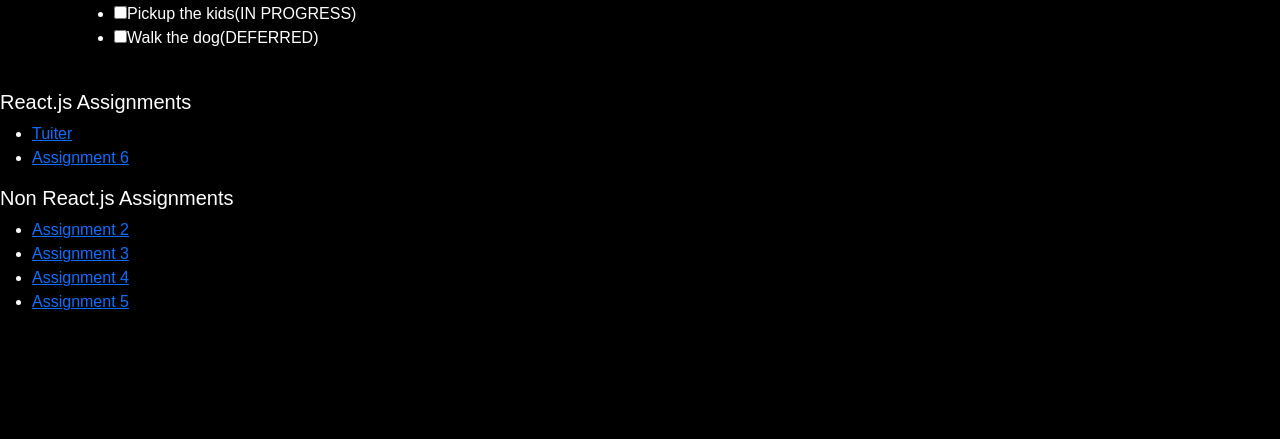
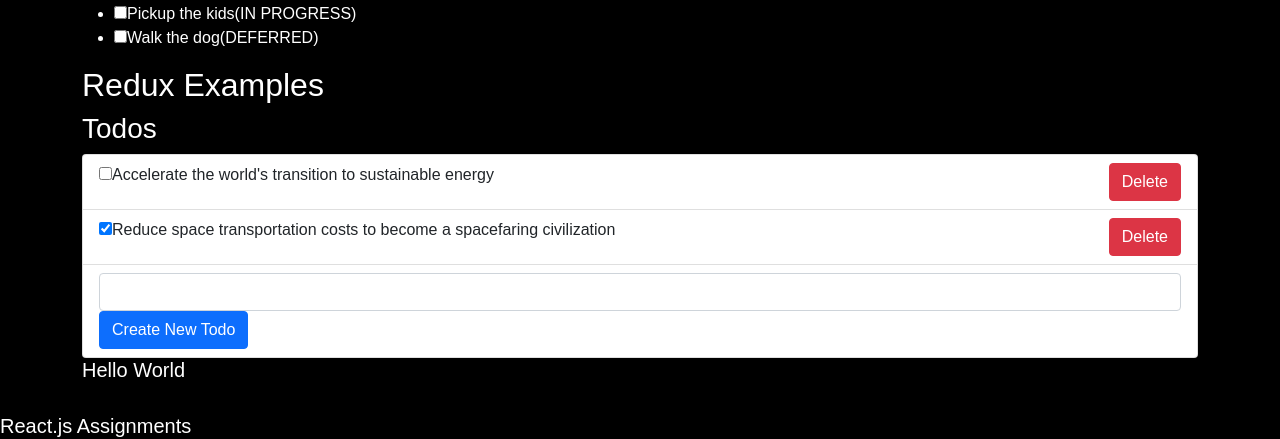
Before and after one commit to catalinagutierrez/web-dev, a React (Create React App) app: page /labs in a window 1280 px wide. Shown: the part 484-923 px from the top of the page. Before the commit the page ends 814 px from the top, so only its background shows below. Built offline with nearby package versions, Linux system fonts and the light colour scheme.

Commit message:
a7 Redux sp22

```diff
--- a/package.json
+++ b/package.json
@@ -10,8 +10,10 @@
     "font-awesome": "^4.7.0",
     "react": "^17.0.2",
     "react-dom": "^17.0.2",
+    "react-redux": "^7.2.6",
     "react-router-dom": "^6.2.2",
     "react-scripts": "5.0.0",
+    "redux": "^4.1.2",
     "web-vitals": "^2.1.3"
   },
   "scripts": {
--- a/public/index.html
+++ b/public/index.html
@@ -34,7 +34,7 @@
     <h1>React.js Assignments</h1>
         <ul>
             <li><a href="/tuiter/home">Tuiter</a></li>
-            <li><a href="/labs">Assignment 6</a></li>
+            <li><a href="/labs">Labs</a></li>
         </ul>
     <h1>Non React.js Assignments</h1>
     <ul>
--- a/src/components/labs/index.js
+++ b/src/components/labs/index.js
@@ -2,21 +2,22 @@ import React from "react";
 import { Link } from "react-router-dom";
 import Classes from "./classes";
 import ConditionalOutput from "./conditional-output";
+import ReduxExamples from "./redux-examples";
 
 import Styles from "./styles";
 import TodoList from "./todo/todo-list";
 
 const Labs = () => {
   return (
-    <>
+    <div>
       <h1>Labs</h1>
       <Link to="/hello">Hello</Link> |<Link to="/tuiter/home">Tuiter</Link>
       <ConditionalOutput />
       <Styles />
       <Classes />
-      <h2>Todo List</h2>
       <TodoList />
-    </>
+      <ReduxExamples />
+    </div>
   );
 };
 
--- /dev/null
+++ b/src/components/labs/redux-examples/hello-redux-example-component.js
@@ -0,0 +1,9 @@
+import React from "react";
+import { useSelector } from "react-redux";
+
+const HelloReduxExampleComponent = () => {
+  const message = useSelector((state) => state.hello.message);
+  return <h1>{message}</h1>;
+};
+
+export default HelloReduxExampleComponent;
--- /dev/null
+++ b/src/components/labs/redux-examples/index.js
@@ -0,0 +1,27 @@
+import React from "react";
+import { Provider } from "react-redux";
+import { createStore, combineReducers } from "redux";
+
+import hello from "./reducers/hello";
+import todos from "./reducers/todos-reducer";
+
+import HelloReduxExampleComponent from "./hello-redux-example-component";
+import Todos from "./todos-component";
+
+const reducers = combineReducers({ hello, todos });
+
+const store = createStore(reducers);
+
+const ReduxExamples = () => {
+  return (
+    <Provider store={store}>
+      <div>
+        <h2>Redux Examples</h2>
+        <Todos />
+        <HelloReduxExampleComponent />
+      </div>
+    </Provider>
+  );
+};
+
+export default ReduxExamples;
--- /dev/null
+++ b/src/components/labs/redux-examples/reducers/hello.js
@@ -0,0 +1,3 @@
+const hello = () => ({ message: "Hello World" });
+
+export default hello;
--- /dev/null
+++ b/src/components/labs/redux-examples/reducers/todos-reducer.js
@@ -0,0 +1,38 @@
+const data = [
+  {
+    _id: "123",
+    do: "Accelerate the world's transition to sustainable energy",
+    done: false,
+  },
+  {
+    _id: "234",
+    do: "Reduce space transportation costs to become a spacefaring civilization",
+    done: true,
+  },
+];
+
+const todosReducer = (state = data, action) => {
+  switch (action.type) {
+    case "create-todo":
+      const newTodo = {
+        ...action.todo,
+        _id: new Date().getTime() + "",
+      };
+      return [...state, newTodo];
+
+    case "delete-todo":
+      return state.filter((todo) => todo !== action.todo);
+
+    case "update-todo":
+      const newTodos = state.map((todo) => {
+        const newTodo = todo._id === action.todo._id ? action.todo : todo;
+        return newTodo;
+      });
+      return newTodos;
+
+    default:
+      return state;
+  }
+};
+
+export default todosReducer;
--- /dev/null
+++ b/src/components/labs/redux-examples/todos-component.js
@@ -0,0 +1,77 @@
+import React, { useState } from "react";
+import { useDispatch, useSelector } from "react-redux";
+
+const Todos = () => {
+  const todos = useSelector((state) => state.todos);
+  const [todo, setTodo] = useState({ do: "", done: false });
+  const dispatch = useDispatch();
+
+  const updateTodoClickHandler = (todo) => {
+    const action = {
+      type: "update-todo",
+      todo,
+    };
+    dispatch(action);
+  };
+
+  const deleteTodoClickHandler = (todo) => {
+    const action = {
+      type: "delete-todo",
+      todo,
+    };
+    dispatch(action);
+  };
+
+  const todoChangeHandler = (event) => {
+    const doValue = event.target.value;
+    const newTodo = {
+      do: doValue,
+    };
+    setTodo(newTodo);
+  };
+
+  const createTodoClickHandler = () => {
+    const action = {
+      type: "create-todo",
+      todo,
+    };
+    dispatch(action);
+  };
+
+  return (
+    <>
+      <h3>Todos</h3>
+      <ul className="list-group">
+        {todos.map((todo) => (
+          <li className="list-group-item">
+            <input
+              checked={todo.done}
+              onChange={(event) =>
+                updateTodoClickHandler({ ...todo, done: event.target.checked })
+              }
+              type="checkbox"
+            />
+            {todo.do}
+            <button
+              onClick={() => deleteTodoClickHandler(todo)}
+              className="btn btn-danger float-end"
+            >
+              Delete
+            </button>
+          </li>
+        ))}
+        <li className="list-group-item">
+          <input
+            onChange={todoChangeHandler}
+            value={todo.do}
+            className="form-control"
+          />
+          <button onClick={createTodoClickHandler} className="btn btn-primary">
+            Create New Todo
+          </button>
+        </li>
+      </ul>
+    </>
+  );
+};
+export default Todos;
--- a/src/components/labs/todo/todo-list.js
+++ b/src/components/labs/todo/todo-list.js
@@ -4,12 +4,15 @@ import todos from "./todos.json";
 
 const TodoList = () => {
   return (
+    <div>
+      <h2>Todo List</h2>
       <ul>
         {todos.map((todo, i = 0) => {
           i++;
           return <TodoItem todo={todo} />;
         })}
       </ul>
+    </div>
   );
 };
 
```
Also changed, not shown: 1 other file (tests, documents, lock files or other folders). Lines whose indentation alone changed are shown as unchanged.
